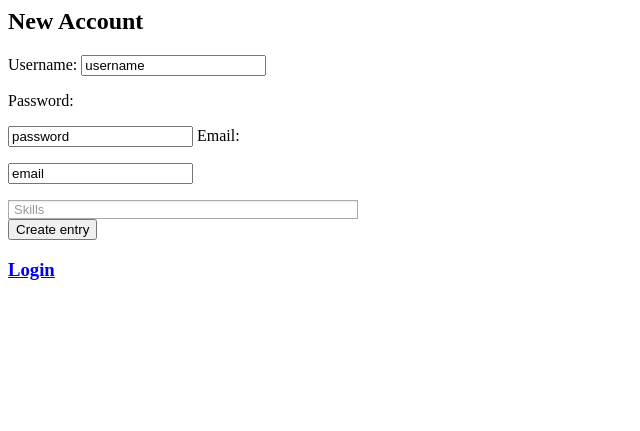
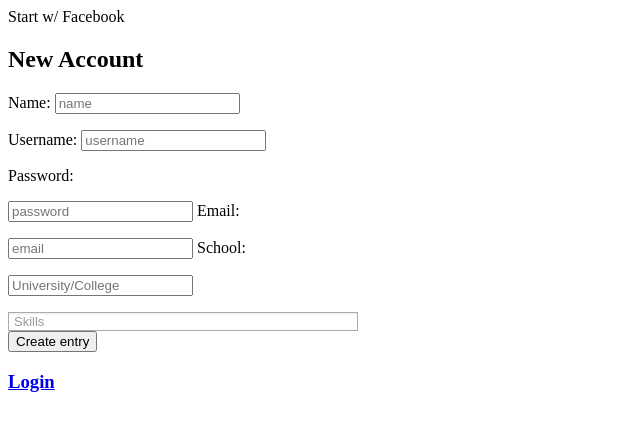
Before and after one commit to alokedesai/Database-Setup, a Flask app: page /signup in a window 1280 px wide. Shown: the top 431 px of the page, without its empty margins (0-640 px from the left). Run offline with Flask 2, Linux system fonts and the light colour scheme; parts of the project's set-up code (start-up, migrations or seed data) failed here and were passed over; some libraries are stand-ins or nearby versions.

Commit message:
added fb support

```diff
--- a/templates/new.html
+++ b/templates/new.html
@@ -1,21 +1,90 @@
 <html>
 <head>
 <title>test</title>
-  <link rel="stylesheet" href="static/docsupport/style.css">
   <link rel="stylesheet" href="static/chosen.css">
   <script src="https://ajax.googleapis.com/ajax/libs/jquery/1.9.1/jquery.min.js" type="text/javascript"></script>
   <script src="static/chosen.jquery.js" type="text/javascript"></script>
 </head>
 <body>
+  <div id="fb-root"></div>
+<script>
+    function college(arg) {
+      if (arg.length > 0) {
+        for (var i = 0; i < arg.length; i++) {
+        if (arg[i]["type"] == "College") {
+          return arg[i]["school"]["name"];
+          }
+        }
+      }
+      return "no";
+    }
+    var appId = '1374555416100192';
+    var siteRoot = '';
+
+  window.fbAsyncInit = function() {
+    FB.init({
+      appId      : appId,
+      channelURL : '///channel.html', // Channel File
+      status     : true,
+      cookie     : true,
+      oauth      : true,
+      xfbml      : true
+    });
+    $(document).trigger('fbload');
+  };
+
+
+  (function(d){
+     var js, id = 'facebook-jssdk'; if (d.getElementById(id)) {return;}
+     js = d.createElement('script'); js.id = id; js.async = true;
+     js.src = "http://connect.facebook.net/en_US/all.js#xfbml=1&appId=" + appId;
+     d.getElementsByTagName('head')[0].appendChild(js);
+   }(document));
+
+
+
+   $(document).on(
+    'fbload',  //  <---- HERE'S OUR CUSTOM EVENT BEING LISTENED FOR
+    function(){
+        //some code that requires the FB object
+        //such as...
+        FB.getLoginStatus(function(res){
+            if( res.status == "connected" ){
+                FB.api('/me', function(fbUser) {
+                    // alert(college(fbUser["education"])  + " "  + fbUser["hometown"]["name"]);
+                    $("#name").val(fbUser["name"]);
+                  if (college(fbUser["education"]) != "no") {
+                    $("#school").val(college(fbUser["education"]));
+                    $("#school").prop("readonly", true);
+                  }
+
+                  $("#email").val(fbUser["email"]);
+
+
+                });
+            }
+        });
+
+    }
+);
+</script>
+
+
+<div class="fb-login-button" data-scope = "email, user_education_history" data-show-faces="true" data-width="200" data-max-rows="1">Start w/ Facebook</div>
   <h2>New Account</h2>
   <form action="{{ url_for('results') }}" method=post>
     <p>
+      Name:
+      <input type=text id="name" name="name" placeholder="name">
+    <p>
       Username:
-      <input type=text name="username" value="username">
+      <input type=text name="username" placeholder="username">
     <p>Password:
-    <p><input type=text  name = "password" value="password"></input>
+    <p><input type=text  name = "password" placeholder="password"></input>
       Email:
-      <p><input type=text  name = "email" value="email"></input>
+      <p><input type=text id="email" name = "email" placeholder="email"></input>
+        School:
+      <p><input type=text id="school" name = "school" placeholder="University/College"></input>
 
       <div>
       <select data-placeholder="Skills" name="skills" style="width:350px;" class = "skills" multiple>
```
Also changed, not shown: app.db, 3 other files.
